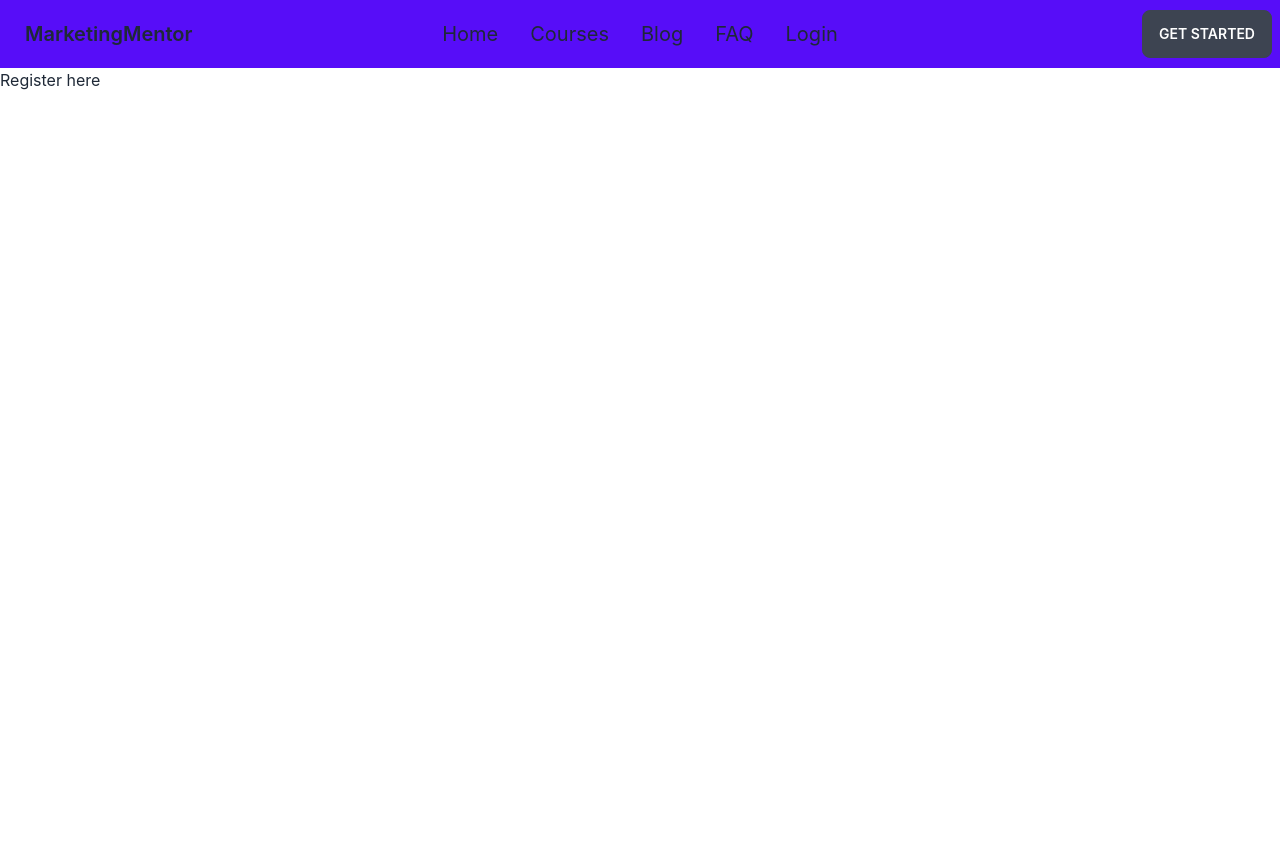
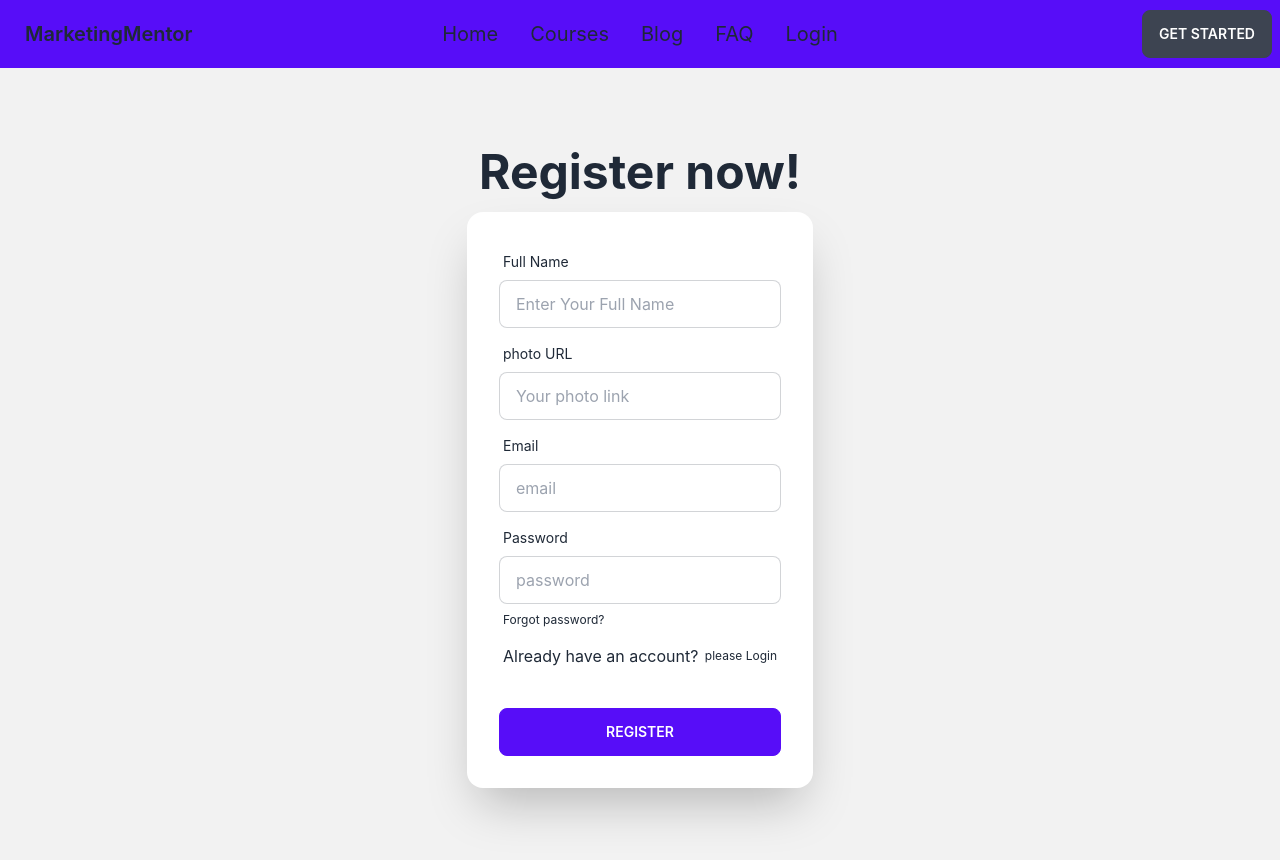
Before and after one commit to MAHossain1/marketing-mentor, a React (Create React App) app: page /register in a window 1280 px wide. Shown: the top 860 px of the page. Before the commit the page ends 800 px from the top, so only its background shows below. Built offline with nearby package versions, Linux system fonts and the light colour scheme.

Commit message:
user login and register UI done

```diff
--- a/src/Auth/Login.js
+++ b/src/Auth/Login.js
@@ -1,9 +1,61 @@
 import React from "react";
+import { Link } from "react-router-dom";
 
 const Login = () => {
   return (
-    <div>
-      <h2>Login</h2>
+    <div className="hero min-h-screen bg-base-200">
+      <div className="hero-content flex-col">
+        <div className="text-center lg:text-left">
+          <h1 className="text-5xl font-bold">Login now!</h1>
+        </div>
+        <div className="card flex-shrink-0 w-full max-w-sm shadow-2xl bg-base-100">
+          <form className="card-body">
+            <div className="form-control">
+              <label className="label">
+                <span className="label-text">Email</span>
+              </label>
+              <input
+                type="email"
+                name="email"
+                placeholder="email"
+                className="input input-bordered"
+              />
+            </div>
+            <div className="form-control">
+              <label className="label">
+                <span className="label-text">Password</span>
+              </label>
+              <input
+                type="password"
+                name="password"
+                placeholder="password"
+                className="input input-bordered"
+              />
+              <label className="label">
+                <a href="#" className="label-text-alt link link-hover">
+                  Forgot password?
+                </a>
+              </label>
+              <label className="label">
+                <Link to="/register" className="label-text-alt link link-hover">
+                  New to this Site? please Register
+                </Link>
+              </label>
+            </div>
+            <div className="form-control mt-6">
+              <button className="btn btn-primary">Login</button>
+            </div>
+          </form>
+          <div className="form-control m-6 mt-0">
+            <button className="btn btn-outline btn-success">
+              Login with Google
+            </button>
+            <button className="btn btn-outline btn-success mt-2">
+              Login with Github
+            </button>
+          </div>
+        </div>
+      </div>
     </div>
   );
 };
--- a/src/Auth/Register.js
+++ b/src/Auth/Register.js
@@ -1,9 +1,86 @@
 import React from "react";
+import { Link } from "react-router-dom";
 
 const Register = () => {
   return (
-    <div>
-      <h2>Register here</h2>
+    <div className="hero min-h-screen bg-base-200">
+      <div className="hero-content flex-col">
+        <div className="text-center lg:text-left">
+          <h1 className="text-5xl font-bold">Register now!</h1>
+        </div>
+        <div className="card flex-shrink-0 w-full max-w-sm shadow-2xl bg-base-100">
+          <form className="card-body">
+            <div className="form-control">
+              <label className="label">
+                <span className="label-text">Full Name</span>
+              </label>
+              <input
+                type="text"
+                name="fullName"
+                placeholder="Enter Your Full Name"
+                className="input input-bordered"
+              />
+            </div>
+            <div className="form-control">
+              <label className="label">
+                <span className="label-text">photo URL</span>
+              </label>
+              <input
+                type="text"
+                name="photoURl"
+                placeholder="Your photo link"
+                className="input input-bordered"
+              />
+            </div>
+            <div className="form-control">
+              <label className="label">
+                <span className="label-text">Email</span>
+              </label>
+              <input
+                type="email"
+                name="email"
+                placeholder="email"
+                className="input input-bordered"
+                required
+              />
+            </div>
+            <div className="form-control">
+              <label className="label">
+                <span className="label-text">Password</span>
+              </label>
+              <input
+                type="password"
+                name="password"
+                placeholder="password"
+                className="input input-bordered"
+                required
+              />
+              <label className="label">
+                <a href="#" className="label-text-alt link link-hover">
+                  Forgot password?
+                </a>
+              </label>
+              <label className="label">
+                Already have an account?
+                <Link to="/login" className="label-text-alt link link-hover">
+                  please Login
+                </Link>
+              </label>
+            </div>
+            <div className="form-control mt-6">
+              <button className="btn btn-primary">Register</button>
+            </div>
+          </form>
+          {/* <div className="form-control m-6 mt-0">
+          <button className="btn btn-outline btn-success">
+            Login with Google
+          </button>
+          <button className="btn btn-outline btn-success mt-2">
+            Login with Github
+          </button>
+        </div> */}
+        </div>
+      </div>
     </div>
   );
 };
```
